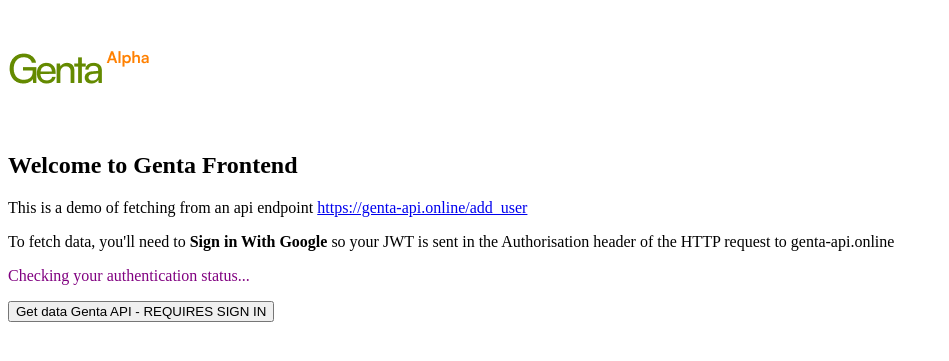
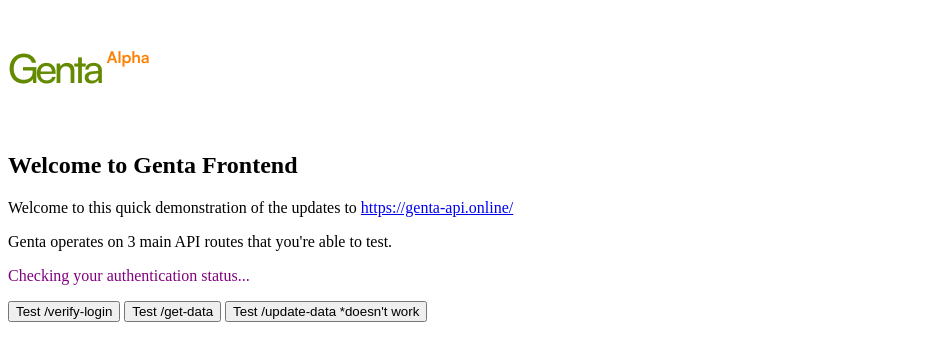
Before and after one commit to Yaveen123/genta-general, a Flask app: page / in a window 1280 px wide. Shown: the top 361 px of the page, without its empty margins (0-949 px from the left). Run offline with Flask 3, Linux system fonts and the light colour scheme; some libraries are stand-ins or nearby versions.

Commit message:
update genta.live ver 2

```diff
--- a/static/index.js
+++ b/static/index.js
@@ -3,7 +3,7 @@ let idToken = localStorage.getItem('idToken') || 'NULL';
 async function getData() {
     document.getElementById('hello').innerText = "Fetching...";
 
-    const url = "https://genta-api.online/add_user";
+    const url = "https://genta-api.online/get-data";
     try {
         const response = await fetch(url, {
             method: 'GET',
@@ -25,10 +25,42 @@ async function getData() {
         console.error(error.message);
     }
 }
+
+async function verifLogin() {
+    document.getElementById('hello').innerText = "Fetching..."
+    const url = "https://genta-api.online/verify-login";
+    try {
+        const response = await fetch(url, {
+            method: 'GET',
+            headers: {
+                'Authorization': 'Bearer ' + idToken,
+            }
+        });
+        if (!response.ok) {
+            throw new Error(`Response status: ${response.status}`)
+        }
+
+        const json = await response.json();
+        let stringJSON = JSON.stringify(json);
+        document.getElementById('hello').innerText = stringJSON;
+        console.log(json);
+    } catch (error) {
+        document.getElementById('hello').innerText = error.message;
+        console.error(error.message);
+    }
+}
+
 document.addEventListener('DOMContentLoaded', function() {
     const getDataButton = document.getElementById('getDataButton');
     if (getDataButton) {
         getDataButton.addEventListener('click', getData);
+    }
+});
+
+document.addEventListener('DOMContentLoaded', function() {
+    const verifyLoginButton = document.getElementById('verifyLoginButton');
+    if (verifyLoginButton) {
+        verifyLoginButton.addEventListener('click', verifLogin);
     }
 });
 
--- a/templates/index.html
+++ b/templates/index.html
@@ -4,26 +4,27 @@
     <meta charset="UTF-8">
     <meta name="viewport" content="width=device-width, initial-scale=1.0">
     <script src="https://accounts.google.com/gsi/client" async></script>
-    <title>Documeng hmk,hjht</title>
+    <title>Genta - Productivity for individuals</title>
     <script src="{{url_for('static', filename='index.js')}}"></script>
 </head>
 <body>
     <img src="{{url_for('static', filename='images/logoalpha.png')}}" alt="">
     <h2>Welcome to Genta Frontend</h2>
-    <span>This is a demo of fetching from an api endpoint <a href="https://genta-api.online/add_user">https://genta-api.online/add_user</a></span>
-    <p>To fetch data, you'll need to <b>Sign in With Google</b> so your JWT is sent in the Authorisation header of the HTTP request to genta-api.online</p>
+    <span>Welcome to this quick demonstration of the updates to <a href="https://genta-api.online/">https://genta-api.online/</a><!/span>
+    <p>Genta operates on 3 main API routes that you're able to test.</p>
     <p id="textcorr" style="color: purple;">Checking your authentication status...</p>
     <div id="buttonDiv"></div>
 
     <p id="hello"></p>
-    <button type="button" id="getDataButton">Get data Genta API - REQUIRES SIGN IN</button>
+    <button type="button" id="verifyLoginButton">Test /verify-login</button>
+    <button type="button" id="getDataButton">Test /get-data</button>
+    <button type="button" id="updateDataButton">Test /update-data *doesn't work</button>
 
 
     <!-- <a href="http://genta-api.online/add_user">Click here to view raw data from genta-api.online</a> -->
-
-
     <p></p>
     <button type="button" id="signOutButton" style="display: None;">Sign out of Google</button>
 
+
 </body>
 </html>
```
